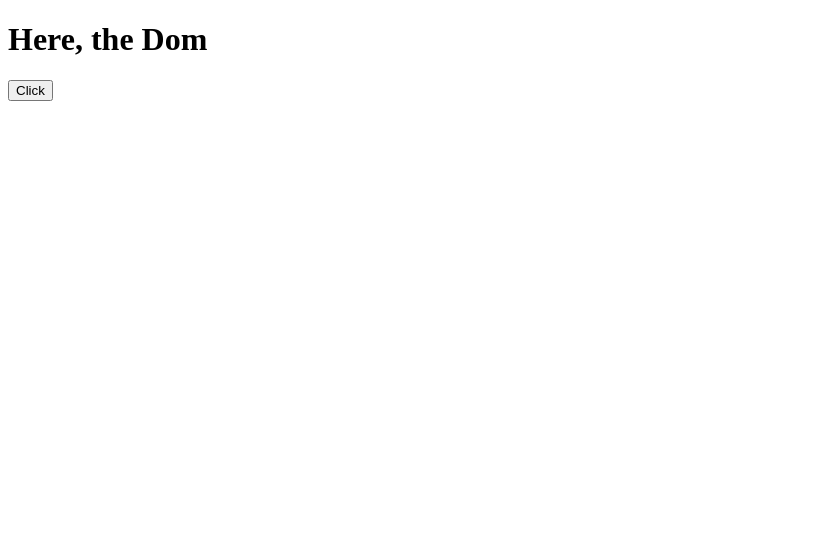
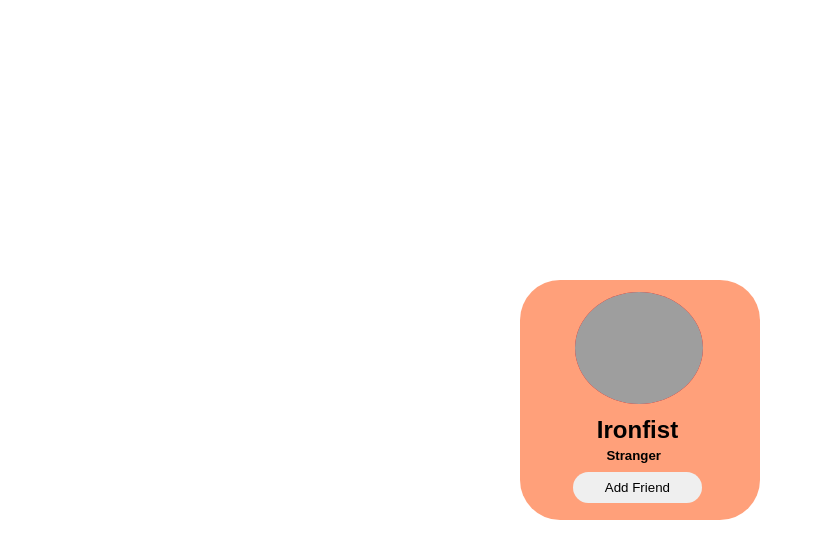
Before and after one commit to OmPanpatil/SHER-WEBDEV-AI-COHORT, a plain HTML site: page Js-Dom/Day-1/index.html in a window 1280 px wide. Shown: the whole page, without its empty margins (0-815 px from the left). Drawn offline with Linux system fonts and the light colour scheme; grey boxes are pictures that could not be loaded.

Commit message:
DOM day-1

```diff
--- a/Js-Dom/Day-1/index.html
+++ b/Js-Dom/Day-1/index.html
@@ -7,11 +7,48 @@
     <title>Document</title>
 </head>
 <body>
+    <!-- <div class="d">
+        <p>DOM : Document Object Model. Frontend ki JS. </p>
+    </div>
+    <br>
     <h1>Here, the Dom</h1>
+    <br>
+    <h5>4- pillars of DOM : </h5>
+    <br>
+    <ol>
+        <li><strong>Selection of elements : </strong></li> <p> It will select the element from the html file. Follow the same rule for targetting the elements by individual elements, id by '#' and class by '.' .To make the use of less i.e. not to repeat again and again the same step of selection. we can use Variable to store in it.</p></li>
+        <br>
+        <li>Changing HTML : It will change the Html text (render it by reading it first.) element.innerHTML = 'kaizuu' </li>
+        <br>
+        <li>Changing CSS : It will help as a css file to decorate. (element.style.property = 'value')</li>
+        <br>
+        <li>Event Listener : element.getElementbyId('id name only')</li>
+        <br>
+    </ol>
+    <br>
+    <h4>textcontent : It does not read and render it directly. Example : &lt; strong &gt; tc &lt; strong &gt; </h4>
+    <br>
+    <br>
+    <h2>Ohay!</h2>
+    <h2>Ohay!!</h2>
+    <h2>Ohay!!!</h2>
+    <h2>Ohay!!!!</h2>
+    <br>
     <div id="box">
 
     </div>
-    <button>Click</button>
+    <br>
+    <button>Click</button> -->
+
+    <div class="card">
+        <div class="pic">
+            <img src="https://awtsuprints.com/cdn/shop/articles/how-to-get-started-with-calisthenics.jpg?v=1653324500" alt="persona images">
+        </div>
+        <h2>Ironfist</h2>
+        <h5>Stranger</h5>
+        <button>Add Friend</button>
+    </div>
+
     <script src="script.js"></script>
 </body>
 </html>
--- a/Js-Dom/Day-1/script.js
+++ b/Js-Dom/Day-1/script.js
@@ -1,11 +1,78 @@
 // var h = document.querySelector('h1');
 // console.log(h);
 
-var h1 = document.querySelector('h1');
-h1.addEventListener('click',function(){
+// var h1 = document.querySelector('h1');
+// h1.addEventListener('click',function(){
 
-    // var h = document.querySelector('h1');
-    // console.log(h);
-    h1.innerHTML='Nice';
-    h1.style.color = 'red';
-});
+//     // var h = document.querySelector('h1');
+//     // console.log(h);
+//     h1.innerHTML='Nice';
+//     h1.style.color = 'red';
+// });
+
+// Document.queryselector(' ');   It will select the element from the html file. Follow the same rule for targetting the elements by individual elements, id by # and class by .
+// To make the use of less i.e. not to repeat again and again the same step of selection. we can use Variable to store in it.
+
+// var heading1 = document.querySelector('h1');
+// console.log(heading1);
+
+// var heading2 = document.querySelector('h5');
+// console.log(heading2);
+
+// Changing HTML :
+// .innerHTML = ' '
+// We can also select directly without using variable like we did in document.querySelector.
+
+// var parass = document.querySelector('.d p');
+// parass.innerHTML = '<strong>DOM</strong>';
+
+// Changing CSS :
+// .style.property = 'value'
+
+// document.querySelector('ol').style.backgroundColor ='lightblue';
+
+// document.querySelector('element'), document.querySelector('element'), document.querySelector('element')
+// Changing HTML : element.innerHTMl = 'text change', element.innerHTMl= 'textchange', element.innerhtml = 'text change'
+// changing css : element.style.property = 'value', element.style.property = 'value'
+
+// Event listener : element.addEventListener(Two properties : konsa event aap chahte ho ki trigger ho, uss event kae trigger honnae par chahte ho ki kya hoo)
+
+// heading1.addEventListener('click', function(){
+//     console.log("clicked on h1");
+//     heading1.innerHTML = 'KHADAEN KHY KHUTS KHARAMAT SENJU';
+//     heading1.style.fontFamily = 'Anurati';
+//     heading1.style.backgroundColor = 'black';
+//     heading1.style.color = 'white';
+//     heading1.style.letterSpacing = '0.5rem'
+// });
+
+// document.getElementById('box').innerHTML = 'Yowaimo';
+// console.log("Yowaimo");
+
+
+// document.querySelectorAll('li').style.color = 'white';
+// lists.style.color = 'blue';
+
+// var hd2 = document.querySelectorAll('h2');
+// console.log(hd2);    //Nodelist
+
+// hd2[1].innerHTML = 'Ariii';
+
+// let boxes = document.getElementById('box');
+// boxes.innerHTML = '<h1>hahahaha</h1>';
+// boxes.textContent = '<h1>hahaha</h1>';
+
+// let btns = document.querySelector('button');
+
+// btns.addEventListener("click",function(){
+//     // console.log("Hello");
+//     boxes.style.backgroundColor = 'blue';
+// })
+
+// function colorbox(){
+//     console.log("function runnning...");
+//     boxes.style.backgroundColor = 'blue';
+//     boxes.style.borderRadius = '50%';
+// }
+
+// btns.addEventListener('click',colorbox);
--- a/Js-Dom/Day-1/style.css
+++ b/Js-Dom/Day-1/style.css
@@ -0,0 +1,103 @@
+/* *{
+    margin: 0;
+    padding: 0;
+    box-sizing: border-box;
+}
+
+html,body{
+    width: 100%;
+    height: 100%;
+} */
+
+/* #box{
+    height: 15rem;
+    width: 15rem;
+    background-color: lightcoral;
+} */
+
+*{
+    margin: 0;
+    padding: 0;
+    box-sizing: border-box;
+}
+html , body{
+    height: 100%;
+    width: 100%;
+}
+
+body{
+    display: flex;
+    align-items: center;
+    justify-content: center;
+}
+
+.card{
+    background-color: lightsalmon;
+    padding: 2rem 4rem;
+    border-radius: 2.5em;
+    height: 15rem;
+    width: 15rem;
+    text-align: center;
+    /* top: 50%; */
+    /* left: 50%; */
+    position: relative;
+}
+
+.pic{
+    width: 8rem;
+    height: 7rem;
+    background-color: red;
+    position: absolute;
+    top: 5%;
+    left: 23%;
+    border-radius: 50%;
+}
+
+.pic img{
+    width: 100%;
+    height: 100%;
+    object-fit: cover;
+    object-position:center ;
+    border-radius: 50%;
+}
+
+/* .card .pic{
+    width: 4rem;
+    height: 8rem;
+    border-radius: 50%;
+    background-color: red;
+}
+
+.card .pic img{
+    width: 100%;
+    height: 100%;
+
+} */
+
+.card h2{
+    font-family: Arial, Helvetica, sans-serif;
+    padding: 1rem 0 1rem 0;
+    position: absolute;
+    /* top: 58%; */
+    top: 50%;
+    left: 32%;
+}
+
+.card h5{
+    font-family: Arial, Helvetica, sans-serif;
+    padding: 0 0 0.5rem 0;
+    position: absolute;
+    /* top: 78%; */
+    top: 70%;
+    left: 36%;
+}
+
+.card button{
+    position: absolute;
+    /* top: 89%; */
+    top: 80%;
+    left: 22%;
+    padding: 0.5rem 2rem;
+    border-radius: 5em;
+    border: none;
+}
```
Also changed, not shown: Js-Dom/Day-1/images/1742910146486.jpg (added).
